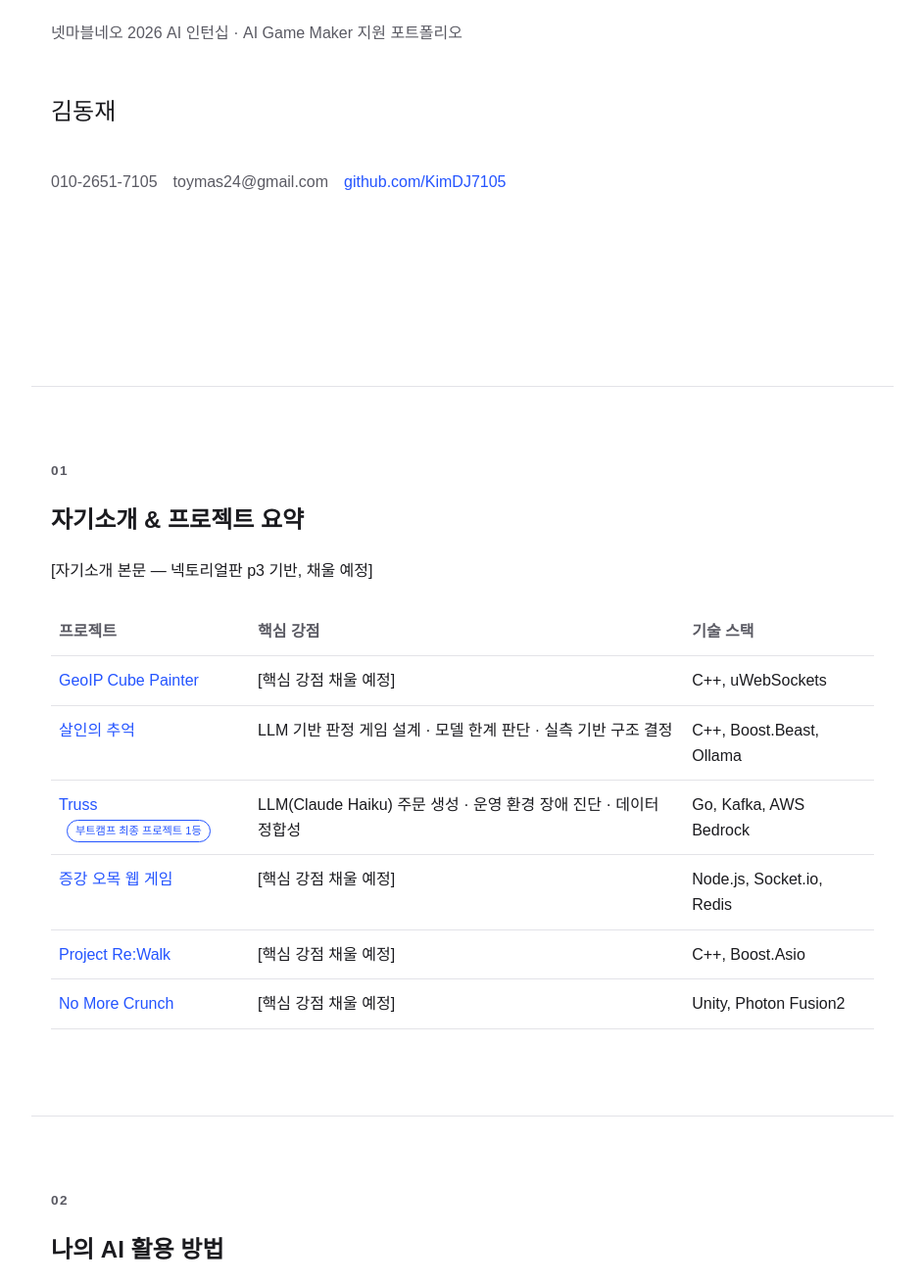
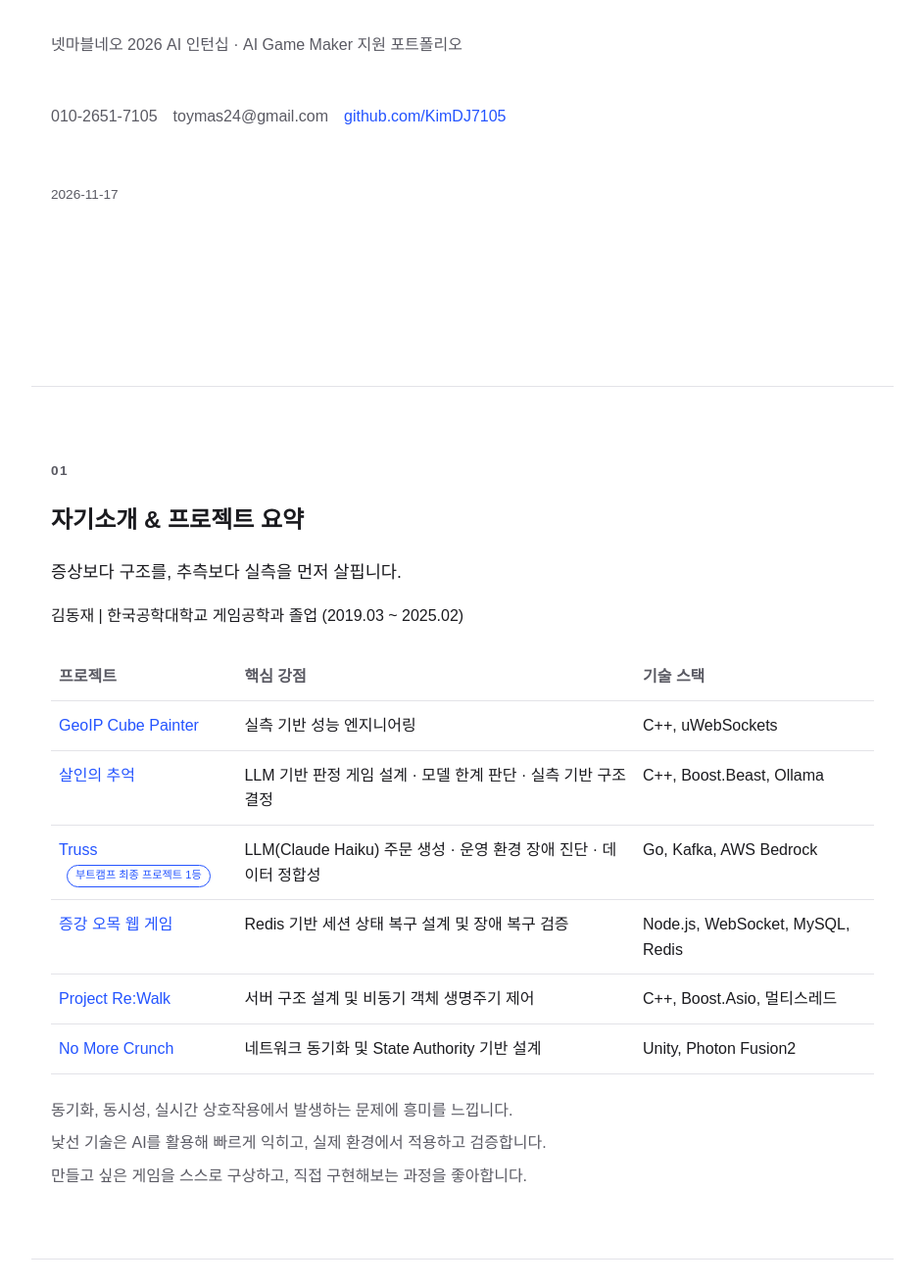
Before and after one commit to KimDJ7105/KimDJ7105.github.io, a plain HTML site: page index.html in a window 1280 px wide. Shown: the part 381-1692 px from the top of the page at 98% size, without its empty margins (168-1111 px from the left). Drawn offline with Linux system fonts and the light colour scheme.

Commit message:
Fill cover and intro/project-summary content

```diff
--- a/css/style.css
+++ b/css/style.css
@@ -100,16 +100,24 @@ a:hover { text-decoration: underline; }
   justify-content: center;
 }
 .cover__title { font-size: 3rem; margin: 0.5rem 0; }
+.cover__name { font-size: 1.3rem; margin-top: 1.5rem; }
 .cover__subtitle { color: var(--color-muted); }
-.cover__name { font-size: 1.5rem; margin-top: 2rem; }
 .cover__contact {
   list-style: none;
   padding: 0;
+  margin-top: 2rem;
   display: flex;
   gap: 1rem;
   flex-wrap: wrap;
   color: var(--color-muted);
 }
+.cover__date {
+  margin-top: 2.5rem;
+  font-size: 0.85rem;
+  color: var(--color-muted);
+}
+
+.interests p { margin: 0.5rem 0; color: var(--color-muted); }
 
 /* ===== 표 ===== */
 table {
--- a/index.html
+++ b/index.html
@@ -29,18 +29,18 @@
 
   <!-- ============ 표지 ============ -->
   <section id="top" class="page page--cover">
-    <p class="cover__date"><!-- COMPANY-SPECIFIC: 날짜 -->2026-11-24</p>
     <h1 class="cover__title">PORTFOLIO</h1>
+    <p class="cover__name">김동재 — 게임 프로그래머</p>
     <p class="cover__subtitle">
       <!-- COMPANY-SPECIFIC: 부제 -->
       넷마블네오 2026 AI 인턴십 · AI Game Maker 지원 포트폴리오
     </p>
-    <p class="cover__name">김동재</p>
     <ul class="cover__contact">
       <li>010-2651-7105</li>
       <li>toymas24@gmail.com</li>
       <li><a href="https://github.com/KimDJ7105">github.com/KimDJ7105</a></li>
     </ul>
+    <p class="cover__date"><!-- LAST-UPDATED -->2026-11-17</p>
   </section>
 
   <!-- ============ 목차 + 자기소개 & 프로젝트 요약 ============ -->
@@ -49,7 +49,8 @@
     <h2>자기소개 &amp; 프로젝트 요약</h2>
 
     <div class="intro">
-      <p>[자기소개 본문 — 넥토리얼판 p3 기반, 채울 예정]</p>
+      <p class="lead">증상보다 구조를, 추측보다 실측을 먼저 살핍니다.</p>
+      <p>김동재 | 한국공학대학교 게임공학과 졸업 (2019.03 ~ 2025.02)</p>
     </div>
 
     <table class="project-table">
@@ -64,7 +65,7 @@
       <tbody>
         <tr>
           <td><a href="#geoip">GeoIP Cube Painter</a></td>
-          <td>[핵심 강점 채울 예정]</td>
+          <td>실측 기반 성능 엔지니어링</td>
           <td>C++, uWebSockets</td>
         </tr>
         <tr>
@@ -79,21 +80,28 @@
         </tr>
         <tr>
           <td><a href="#omok">증강 오목 웹 게임</a></td>
-          <td>[핵심 강점 채울 예정]</td>
-          <td>Node.js, Socket.io, Redis</td>
+          <td>Redis 기반 세션 상태 복구 설계 및 장애 복구 검증</td>
+          <td>Node.js, WebSocket, MySQL, Redis</td>
         </tr>
         <tr>
           <td><a href="#rewalk">Project Re:Walk</a></td>
-          <td>[핵심 강점 채울 예정]</td>
-          <td>C++, Boost.Asio</td>
+          <td>서버 구조 설계 및 비동기 객체 생명주기 제어</td>
+          <td>C++, Boost.Asio, 멀티스레드</td>
         </tr>
         <tr>
           <td><a href="#nmc">No More Crunch</a></td>
-          <td>[핵심 강점 채울 예정]</td>
+          <td>네트워크 동기화 및 State Authority 기반 설계</td>
           <td>Unity, Photon Fusion2</td>
         </tr>
       </tbody>
     </table>
+
+    <div class="interests">
+      <h3 class="sr-only">관심 분야</h3>
+      <p>동기화, 동시성, 실시간 상호작용에서 발생하는 문제에 흥미를 느낍니다.</p>
+      <p>낯선 기술은 AI를 활용해 빠르게 익히고, 실제 환경에서 적용하고 검증합니다.</p>
+      <p>만들고 싶은 게임을 스스로 구상하고, 직접 구현해보는 과정을 좋아합니다.</p>
+    </div>
   </section>
 
   <!-- ============ 나의 AI 활용 방법 ============ -->
```
